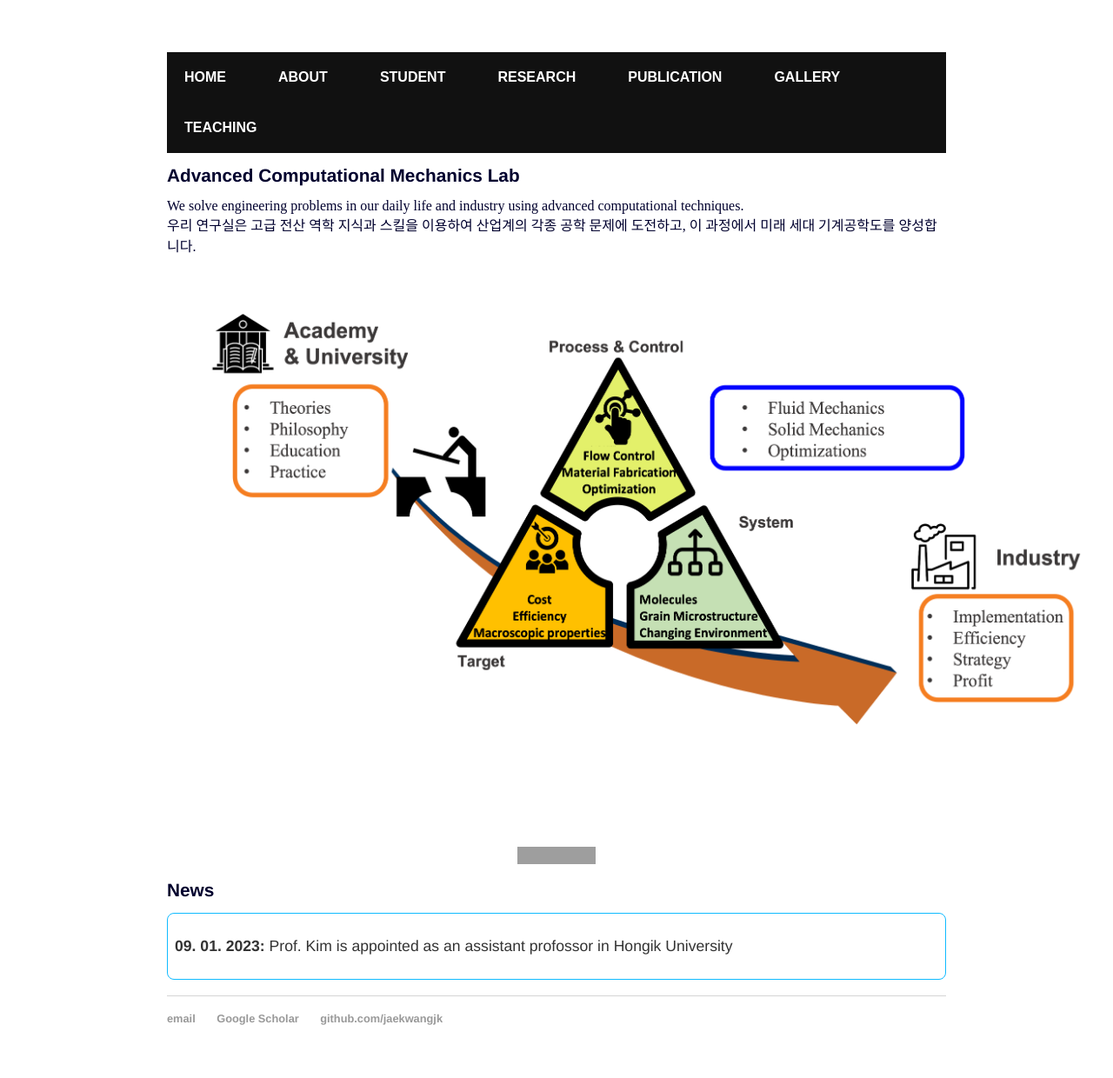
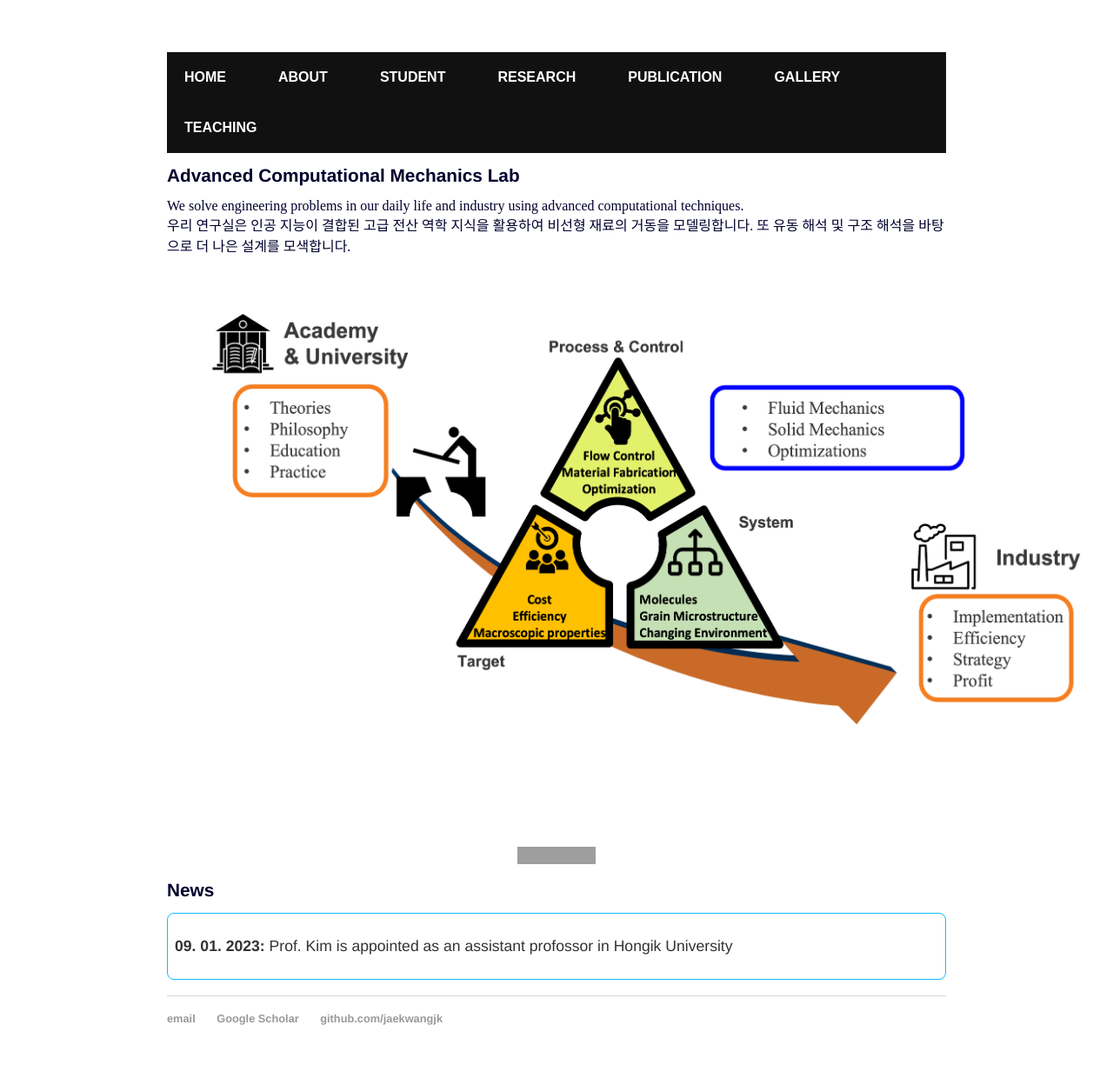
Before and after one commit to jaekwangjk/jaekwangjk.github.io, a Jekyll site: the page built from index.html, in a window 1280 px wide. Shown: the whole page at 87% size. Built offline with Jekyll 4.4.1, drawn with Linux system fonts in a browser that asks for light colours; grey boxes are pictures that could not be loaded.

Commit message:
Update index.html

```diff
--- a/index.html
+++ b/index.html
@@ -9,7 +9,7 @@ title: Jaekwang Kim
 
 	<div>
 	We solve engineering problems in our daily life and industry using advanced computational techniques.<br>
-	우리 연구실은 고급 전산 역학 지식과 스킬을 이용하여 산업계의 각종 공학 문제에 도전하고, 이 과정에서 미래 세대 기계공학도를 양성합니다.<br>
+	우리 연구실은 인공 지능이 결합된 고급 전산 역학 지식을 활용하여 비선형 재료의 거동을 모델링합니다. 또 유동 해석 및 구조 해석을 바탕으로 더 나은 설계를 모색합니다. <br>
 	</div>
 
 	</p>
```
